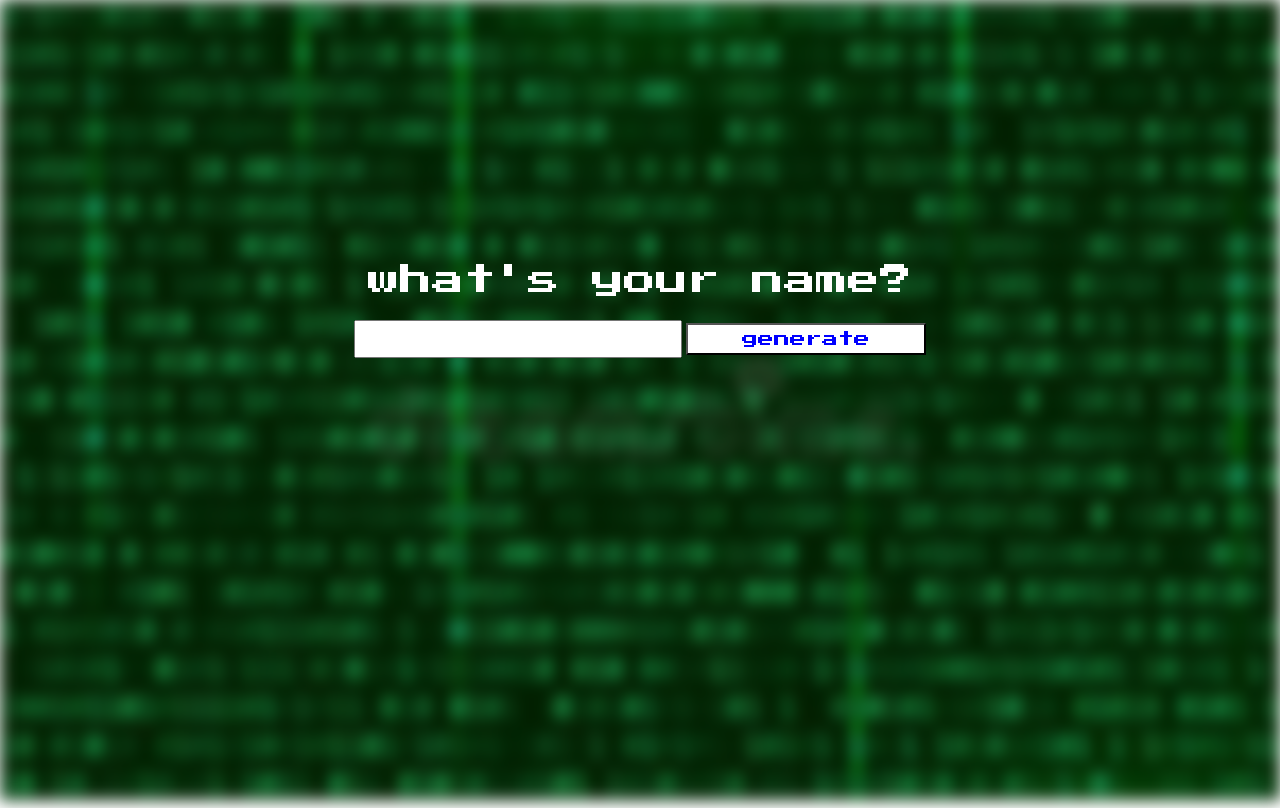
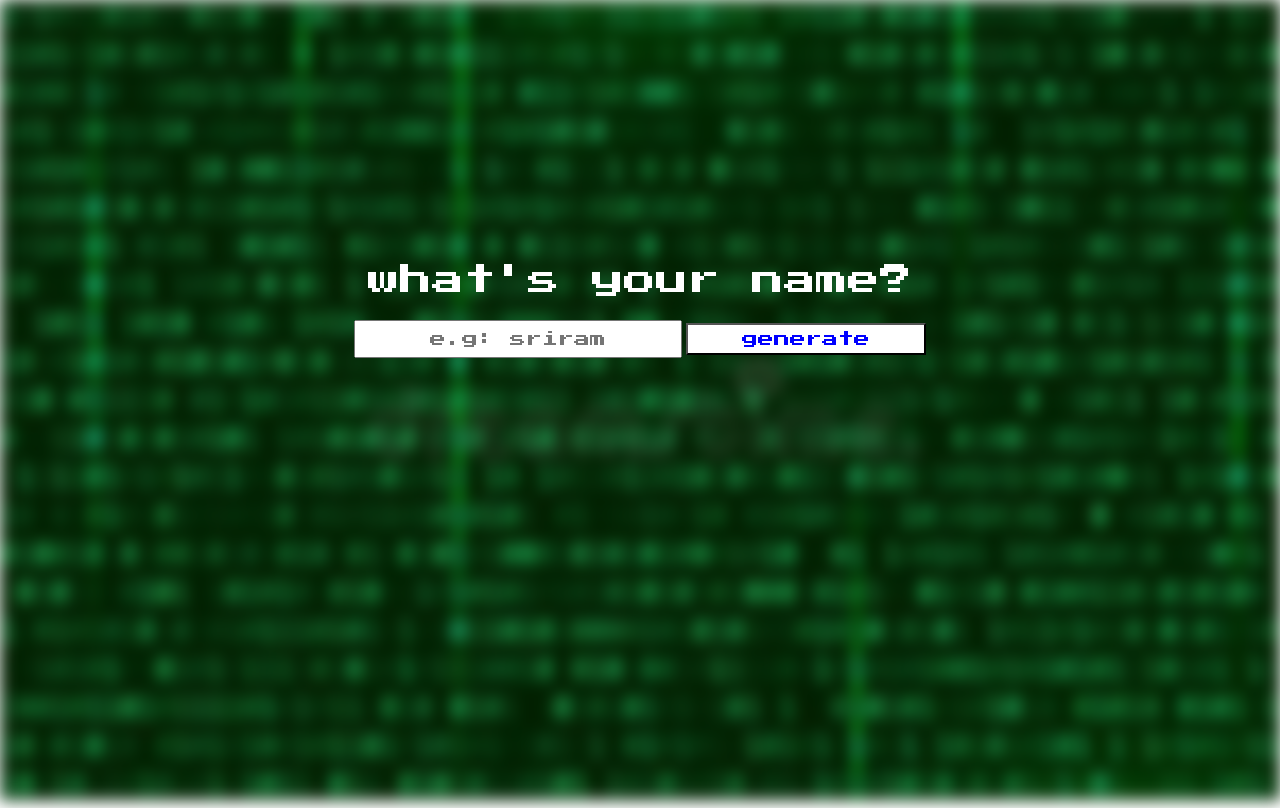
Before and after one commit to jee1mr/username-generator, a plain HTML site: page index.html in a window 1280 px wide. Drawn offline with Linux system fonts and the light colour scheme.

Commit message:
fix placeholder

```diff
--- a/index.html
+++ b/index.html
@@ -13,7 +13,13 @@
 		<div class="bg-image"></div>
 		<form onsubmit="event.preventDefault()">
 			<label for="name">what's your name?</label>
-			<input id="name" type="text" name="name" autocomplete="off" />
+			<input
+				id="name"
+				type="text"
+				name="name"
+				autocomplete="off"
+				placeholder="e.g: sriram"
+			/>
 			<input
 				id="username"
 				type="text"
@@ -21,7 +27,6 @@
 				autocomplete="off"
 				readonly="readonly"
 				disabled="disabled"
-				placeholder="e.g: sriram"
 			/>
 			<button onclick="resetForm()" id="reset-btn">reset</button>
 			<button onclick="generate()" id="generate-btn">generate</button>
```
